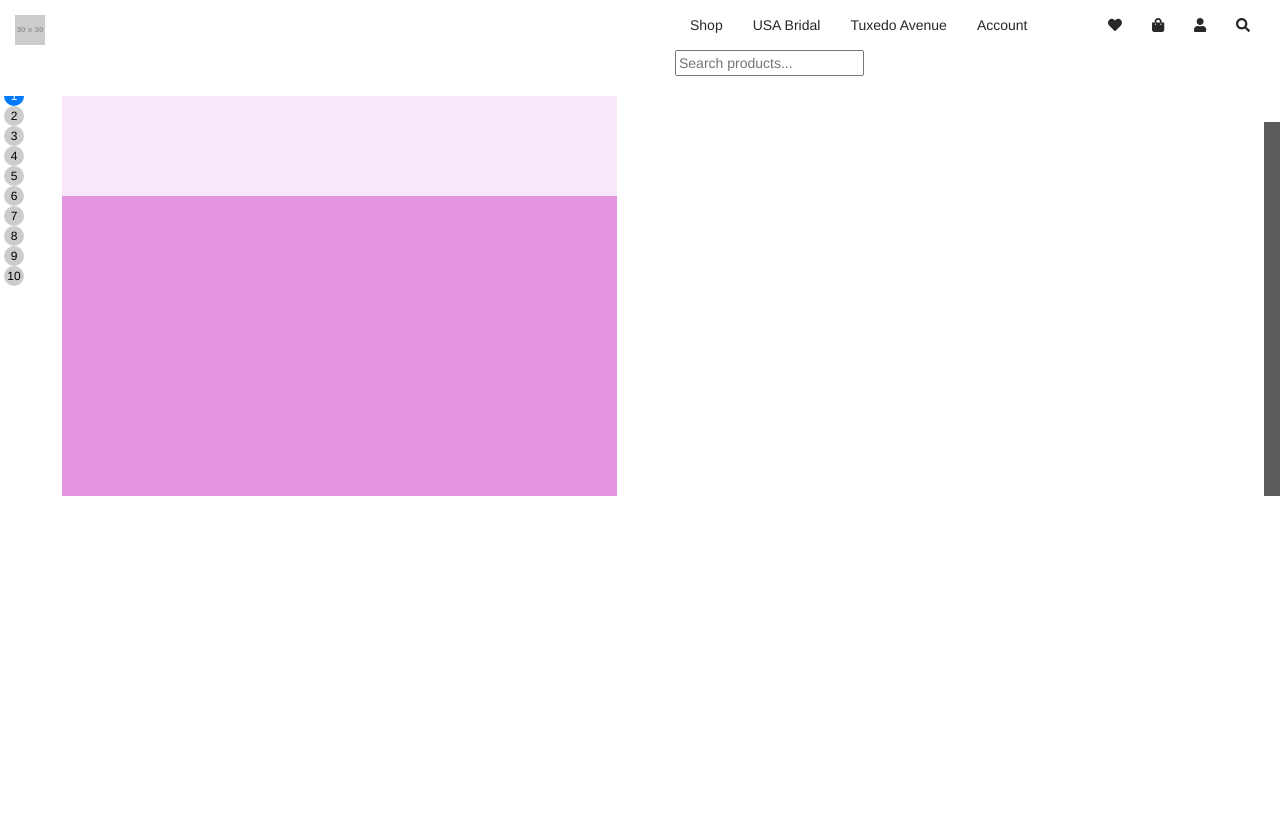
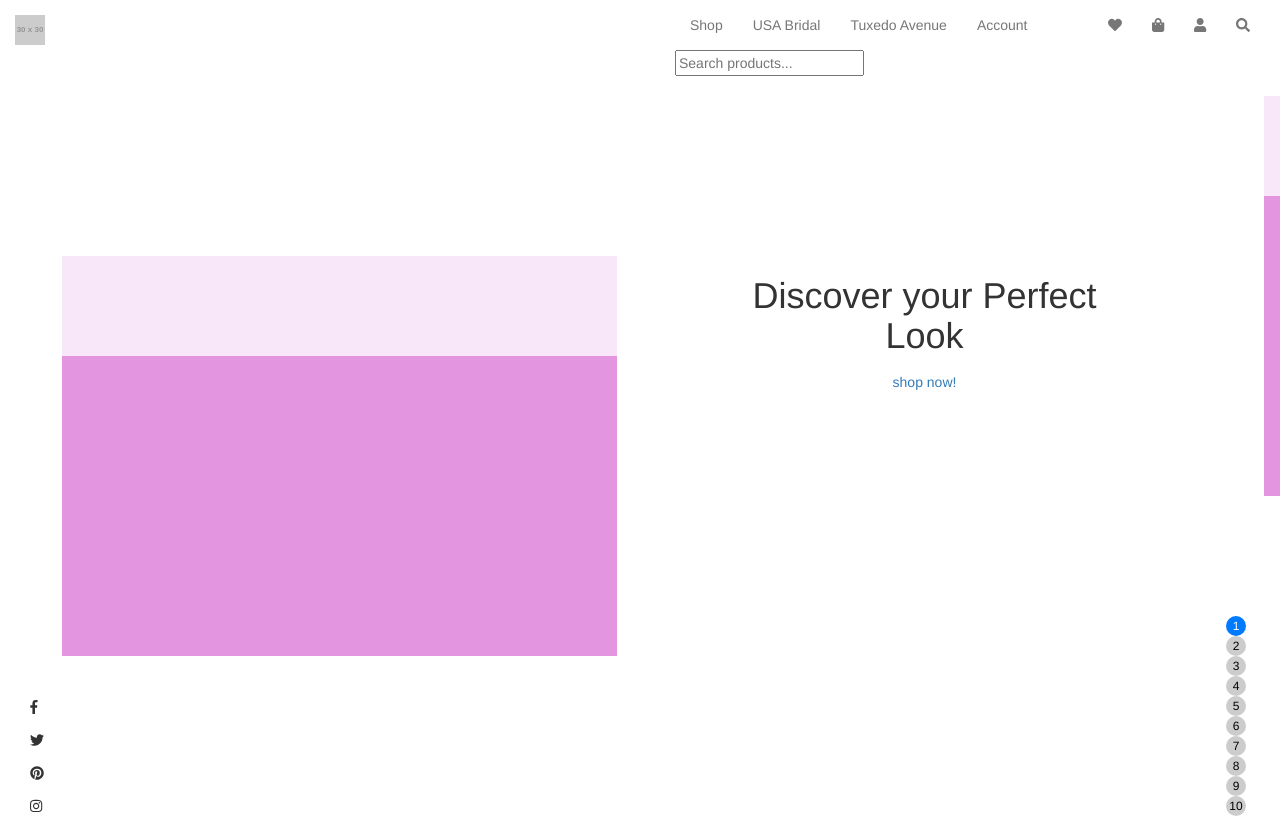
Before and after one commit to rhyanvargas/debloat-bootstrap-webpack, a website built with webpack: page dist/index.html in a window 1280 px wide. Built offline with nearby package versions, Linux system fonts and the light colour scheme; placeholder pictures from the web are drawn by us.

Commit message:
add swiper js and start styling

```diff
--- a/package.json
+++ b/package.json
@@ -4,7 +4,7 @@
     "description": "",
     "main": "index.js",
     "scripts": {
-        "start": "webpack-dev-server -w",
+        "start": "webpack-dev-server --port 9000 -w",
         "build": "webpack",
         "prod": "webpack -p --progress --colors"
     },
--- a/src/scss/_swiper-slider.scss
+++ b/src/scss/_swiper-slider.scss
@@ -1,7 +1,8 @@
+// Swiper content
 .swiper-container {
     width: 100%;
-    height: 100%;
-    background: $gray;
+    height: 90vh;
+    background: red;
 }
 
 .swiper-slide {
@@ -23,10 +24,60 @@
     align-items: center;
 }
 
-.swiper-pagination-bullets {
+.swiper-content {
+    width: 50%;
+}
+
+// Social icons
+.swiper__social {
+    position: absolute;
+    bottom: 0;
+    left: 0;
+    padding-left: 30px;
+    width: auto;
+    z-index: 1;
+    &-icon {
+        display: block;
+        width: 20px;
+        height: 20px;
+        margin-bottom: 13px;
+        &>[class^="fa-"] {
+            font-size: 20px;
+        }
+    }
+    & [class^="col-"] {
+        padding: none;
+    }
+    & span:last-child {
+        margin-bottom: 0;
+    }
+}
+
+// Backgrounds
+.bg-stripes {
+    width: 50%;
+    height: 100%;
+}
+
+.bg-stripe {
+    width: 100%;
+    &--lt-pink {
+        height: 100px;
+        background: lighten($pink, 20%);
+    }
+    &--pink {
+        height: 300px;
+        background: $pink;
+    }
+}
+
+// Pagination
+.swiper-container-horizontal>.swiper-pagination-bullets {
+    left: auto;
     right: 0;
-    width: 20px;
-    height: 100%;
+    bottom: 0;
+    width: initial;
+    padding-right: 30px;
 }
 
 .swiper-pagination-bullet {
@@ -45,15 +96,3 @@
     color: #fff;
     background: #007aff;
 }
-
-.bg-stripe {
-    width: 100%;
-    &--lt-pink {
-        height: 100px;
-        background: lighten($pink, 20%);
-    }
-    &--pink {
-        height: 300px;
-        background: $pink;
-    }
-}
--- a/src/scss/_variables.scss
+++ b/src/scss/_variables.scss
@@ -28,6 +28,14 @@ $font-base: 16px !default;
 $font-sm: 14px !default;
 $font-xs: 13px !default;
 // ---------------------------
+// Layout
+// ---------------------------
+%container-width {
+    padding: 0 15px;
+    margin: 0 15px;
+}
+
+// ---------------------------
 // Media Queries
 // ---------------------------
 $xs: '500px';
--- a/src/scss/bootstrap/_type.scss
+++ b/src/scss/bootstrap/_type.scss
@@ -1,18 +1,24 @@
 //
 // Typography
 // --------------------------------------------------
-
-
 // Headings
 // -------------------------
-
-h1, h2, h3, h4, h5, h6,
-.h1, .h2, .h3, .h4, .h5, .h6 {
+h1,
+h2,
+h3,
+h4,
+h5,
+h6,
+.h1,
+.h2,
+.h3,
+.h4,
+.h5,
+.h6 {
     font-family: $headings-font-family;
     font-weight: $headings-font-weight;
     line-height: $headings-line-height;
     color: $headings-color;
-
     small,
     .small {
         font-weight: normal;
@@ -21,40 +27,66 @@ h1, h2, h3, h4, h5, h6,
     }
 }
 
-h1, .h1,
-h2, .h2,
-h3, .h3 {
+h1,
+.h1,
+h2,
+.h2,
+h3,
+.h3 {
     margin-top: $line-height-computed;
     margin-bottom: ($line-height-computed / 2);
-
     small,
     .small {
         font-size: 65%;
     }
 }
-h4, .h4,
-h5, .h5,
-h6, .h6 {
+
+h4,
+.h4,
+h5,
+.h5,
+h6,
+.h6 {
     margin-top: ($line-height-computed / 2);
     margin-bottom: ($line-height-computed / 2);
-
     small,
     .small {
         font-size: 75%;
     }
 }
 
-h1, .h1 { font-size: $font-size-h1; }
-h2, .h2 { font-size: $font-size-h2; }
-h3, .h3 { font-size: $font-size-h3; }
-h4, .h4 { font-size: $font-size-h4; }
-h5, .h5 { font-size: $font-size-h5; }
-h6, .h6 { font-size: $font-size-h6; }
+h1,
+.h1 {
+    font-size: $font-size-h1;
+}
 
+h2,
+.h2 {
+    font-size: $font-size-h2;
+}
+
+h3,
+.h3 {
+    font-size: $font-size-h3;
+}
+
+h4,
+.h4 {
+    font-size: $font-size-h4;
+}
+
+h5,
+.h5 {
+    font-size: $font-size-h5;
+}
+
+h6,
+.h6 {
+    font-size: $font-size-h6;
+}
 
 // Body text
 // -------------------------
-
 p {
     margin: 0 0 ($line-height-computed / 2);
 }
@@ -64,16 +96,13 @@ p {
     font-size: floor(($font-size-base * 1.15));
     font-weight: 300;
     line-height: 1.4;
-
     @media (min-width: $screen-sm-min) {
         font-size: ($font-size-base * 1.5);
     }
 }
 
-
 // Emphasis & misc
 // -------------------------
-
 // Ex: (12px small font / 14px base font) * 100% = about 85%
 small,
 .small {
@@ -87,16 +116,38 @@ mark,
 }
 
 // Alignment
-.text-left           { text-align: left; }
-.text-right          { text-align: right; }
-.text-center         { text-align: center; }
-.text-justify        { text-align: justify; }
-.text-nowrap         { white-space: nowrap; }
+.text-left {
+    text-align: left;
+}
+
+.text-right {
+    text-align: right;
+}
+
+.text-center {
+    text-align: center;
+}
+
+.text-justify {
+    text-align: justify;
+}
+
+.text-nowrap {
+    white-space: nowrap;
+}
 
 // Transformation
-.text-lowercase      { text-transform: lowercase; }
-.text-uppercase      { text-transform: uppercase; }
-.text-capitalize     { text-transform: capitalize; }
+.text-lowercase {
+    text-transform: lowercase;
+}
+
+.text-uppercase {
+    text-transform: uppercase;
+}
+
+.text-capitalize {
+    text-transform: capitalize;
+}
 
 // Contextual colors
 .text-muted {
@@ -104,15 +155,10 @@ mark,
 }
 
 @include text-emphasis-variant('.text-primary', $brand-primary);
-
 @include text-emphasis-variant('.text-success', $state-success-text);
-
 @include text-emphasis-variant('.text-info', $state-info-text);
-
 @include text-emphasis-variant('.text-warning', $state-warning-text);
-
 @include text-emphasis-variant('.text-danger', $state-danger-text);
-
 // Contextual backgrounds
 // For now we'll leave these alongside the text classes until v4 when we can
 // safely shift things around (per SemVer rules).
@@ -121,30 +167,22 @@ mark,
     // automatically.
     color: #fff;
 }
+
 @include bg-variant('.bg-primary', $brand-primary);
-
 @include bg-variant('.bg-success', $state-success-bg);
-
 @include bg-variant('.bg-info', $state-info-bg);
-
 @include bg-variant('.bg-warning', $state-warning-bg);
-
 @include bg-variant('.bg-danger', $state-danger-bg);
-
-
 // Page header
 // -------------------------
-
 .page-header {
     padding-bottom: (($line-height-computed / 2) - 1);
     margin: ($line-height-computed * 2) 0 $line-height-computed;
     border-bottom: 1px solid $page-header-border-color;
 }
 
-
 // Lists
 // -------------------------
-
 // Unordered and Ordered lists
 ul,
 ol {
@@ -157,24 +195,22 @@ ol {
 }
 
 // List options
-
 // [converter] extracted from `.list-unstyled` for libsass compatibility
 @mixin list-unstyled {
     padding-left: 0;
     list-style: none;
 }
+
 // [converter] extracted as `@mixin list-unstyled` for libsass compatibility
 .list-unstyled {
     @include list-unstyled;
 }
 
-
 // Inline turns list items into inline-block
 .list-inline {
     @include list-unstyled;
     margin-left: -5px;
-
-  > li {
+    >li {
         display: inline-block;
         padding-left: 5px;
         padding-right: 5px;
@@ -186,13 +222,16 @@ dl {
     margin-top: 0; // Remove browser default
     margin-bottom: $line-height-computed;
 }
+
 dt,
 dd {
     line-height: $line-height-base;
 }
+
 dt {
     font-weight: bold;
 }
+
 dd {
     margin-left: 0; // Undo browser default
 }
@@ -201,12 +240,10 @@ dd {
 //
 // Defaults to being stacked without any of the below styles applied, until the
 // grid breakpoint is reached (default of ~768px).
-
 .dl-horizontal {
     dd {
         @include clearfix; // Clear the floated `dt` if an empty `dd` is present
     }
-
     @media (min-width: $dl-horizontal-breakpoint) {
         dt {
             float: left;
@@ -221,10 +258,8 @@ dd {
     }
 }
 
-
 // Misc
 // -------------------------
-
 // Abbreviations and acronyms
 abbr[title],
 // Add data-* attribute to help out our tooltip plugin, per https://github.com/twbs/bootstrap/issues/5257
@@ -232,6 +267,7 @@ abbr[data-original-title] {
     cursor: help;
     border-bottom: 1px dotted $abbr-border-color;
 }
+
 .initialism {
     font-size: 90%;
     @extend .text-uppercase;
@@ -243,16 +279,13 @@ blockquote {
     margin: 0 0 $line-height-computed;
     font-size: $blockquote-font-size;
     border-left: 5px solid $blockquote-border-color;
-
     p,
     ul,
     ol {
         &:last-child {
             margin-bottom: 0;
         }
-  }
-
-  // Note: Deprecated small and .small as of v3.1.0
+    } // Note: Deprecated small and .small as of v3.1.0
     // Context: https://github.com/twbs/bootstrap/issues/11660
     footer,
     small,
@@ -261,7 +294,6 @@ blockquote {
         font-size: 80%; // back to default font-size
         line-height: $line-height-base;
         color: $blockquote-small-color;
-
         &:before {
             content: '\2014 \00A0'; // em dash, nbsp
         }
@@ -277,13 +309,13 @@ blockquote.pull-right {
     padding-left: 0;
     border-right: 5px solid $blockquote-border-color;
     border-left: 0;
-  text-align: right;
-
-  // Account for citation
+    text-align: right; // Account for citation
     footer,
     small,
     .small {
-    &:before { content: ''; }
+        &:before {
+            content: '';
+        }
         &:after {
             content: '\00A0 \2014'; // nbsp, em dash
         }
--- a/src/scss/main.scss
+++ b/src/scss/main.scss
@@ -5,6 +5,7 @@
  */
 
 // Core variables and mixins
+@import "variables";
 @import "bootstrap/variables";
 @import "bootstrap/mixins";
 // Reset and dependencies
@@ -50,9 +51,9 @@
 @import "bootstrap/utilities";
 @import "bootstrap/responsive-utilities";
 // -- Override
-@import "_variables";
-@import "_swiper-slider";
-@import "_icons";
-@import "_forms";
-@import "_navbar";
-@import "_navs";
+@import "layout";
+@import "swiper-slider";
+@import "icons";
+@import "forms";
+@import "navbar";
+@import "navs";
```
Also changed, not shown: src/scss/_layout.scss (added, +10 -0 lines), README.md, dist/css/bundle.css, dist/index.html, dist/myPages.bundle.js (added). Lines whose indentation alone changed are shown as unchanged.
